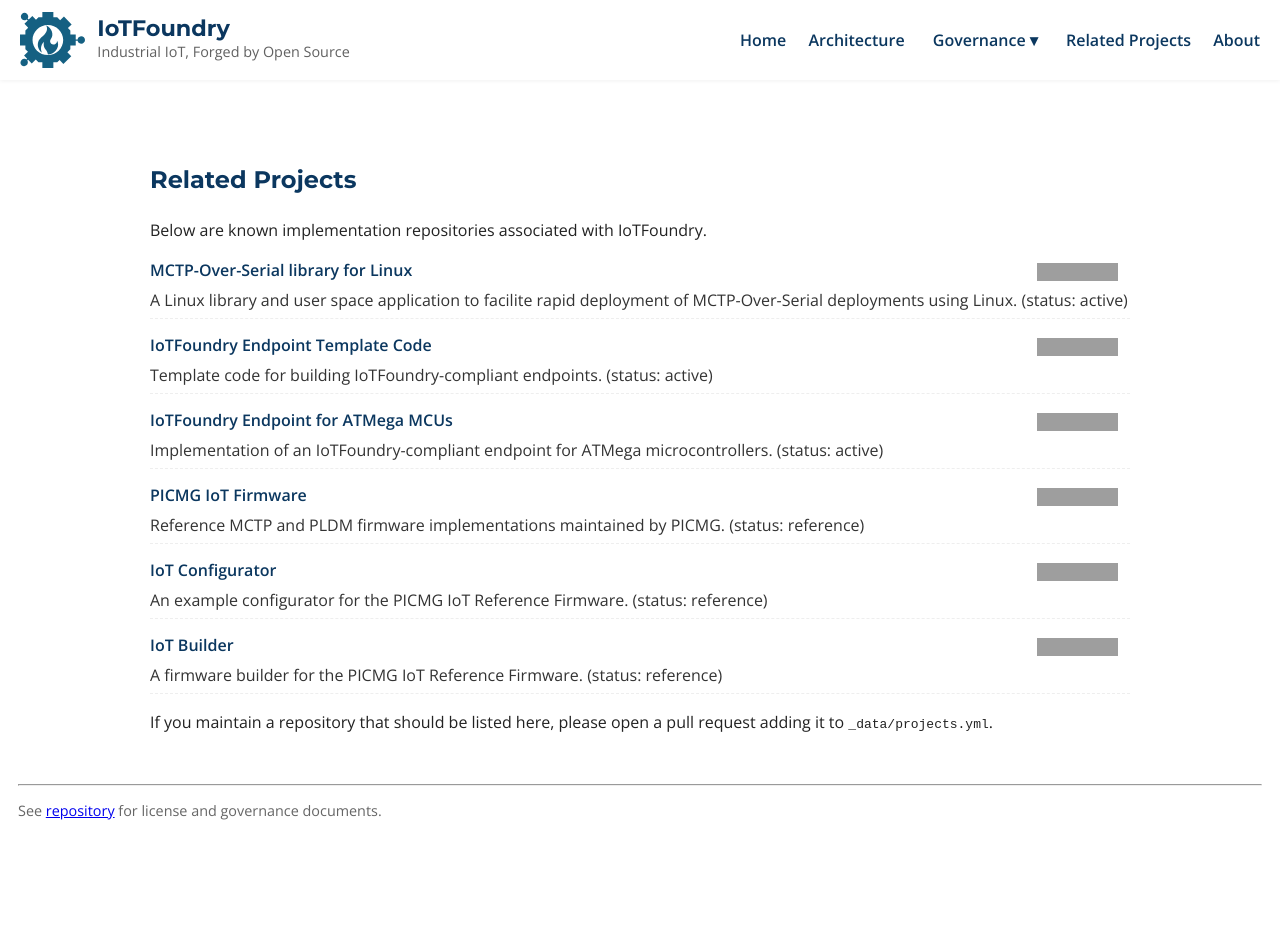
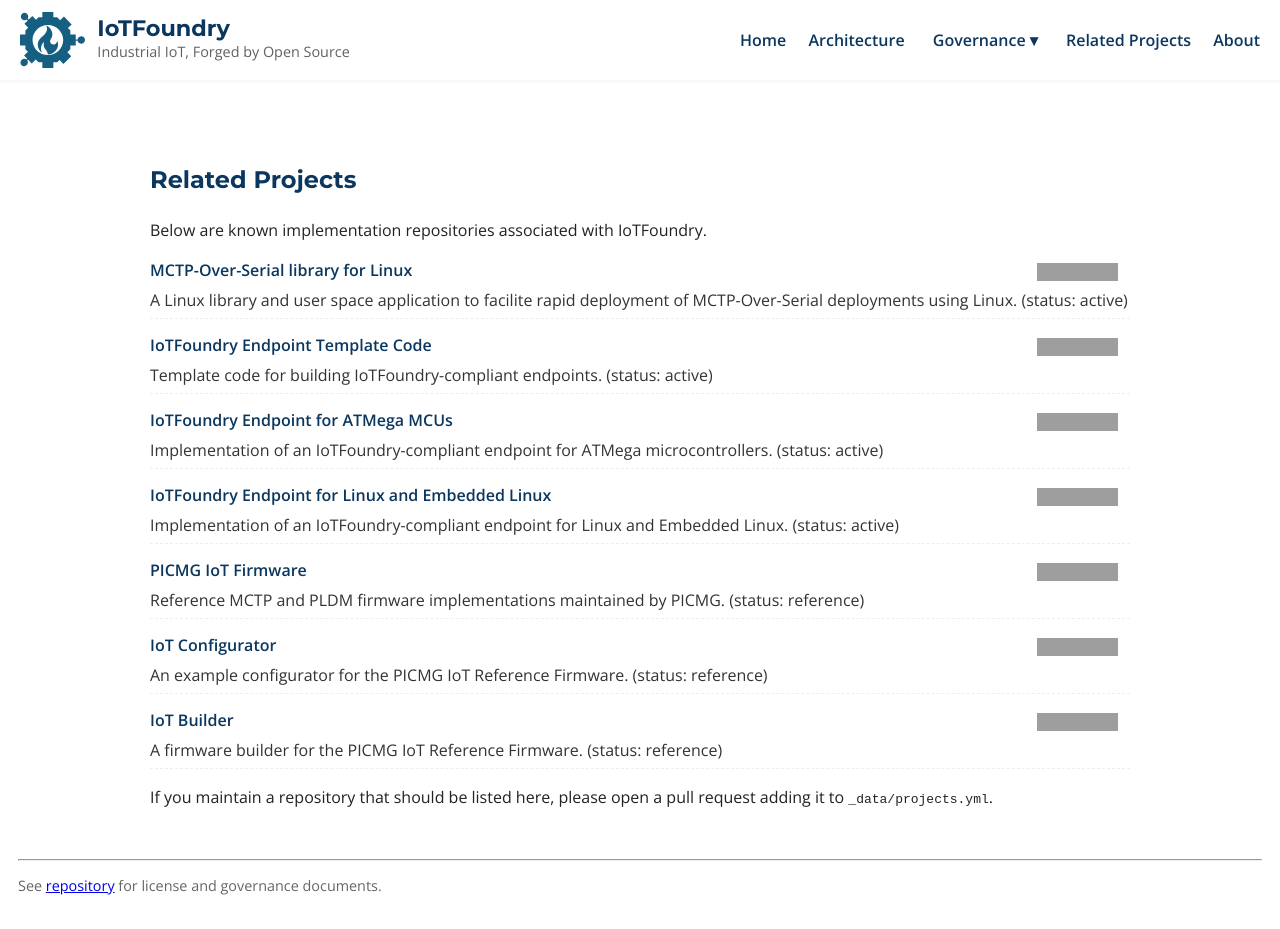
Before and after one commit to PICMG/iot-foundry, a Jekyll site: the page built from docs/RelatedProjects.md, in a window 1280 px wide and 929 px high. Built offline with Jekyll 4.4.1, drawn with Linux system fonts in a browser that asks for light colours; grey boxes are pictures that could not be loaded.

Commit message:
Add IoTFoundry Linux Endpoint project info

```diff
--- a/docs/_data/projects.yml
+++ b/docs/_data/projects.yml
@@ -14,6 +14,12 @@
   url: https://www.github.com/PICMG/iot-foundry-atmega-endpoint
   repo: PICMG/iot-foundry-atmega-endpoint
   description: Implementation of an IoTFoundry-compliant endpoint for ATMega microcontrollers.
+  status: active
+
+- name: IoTFoundry Endpoint for Linux and Embedded Linux
+  url: https://www.github.com/PICMG/iot-foundry-linux-endpoint
+  repo: PICMG/iot-foundry-linux-endpoint
+  description: Implementation of an IoTFoundry-compliant endpoint for Linux and Embedded Linux.
   status: active
 
 - name: PICMG IoT Firmware
```
